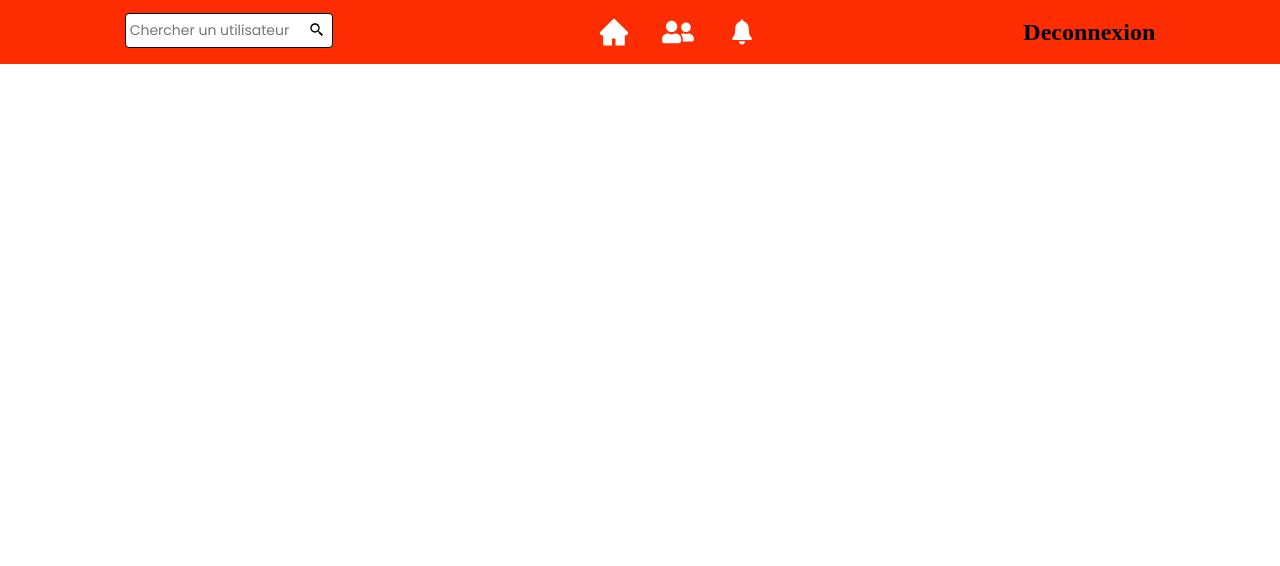
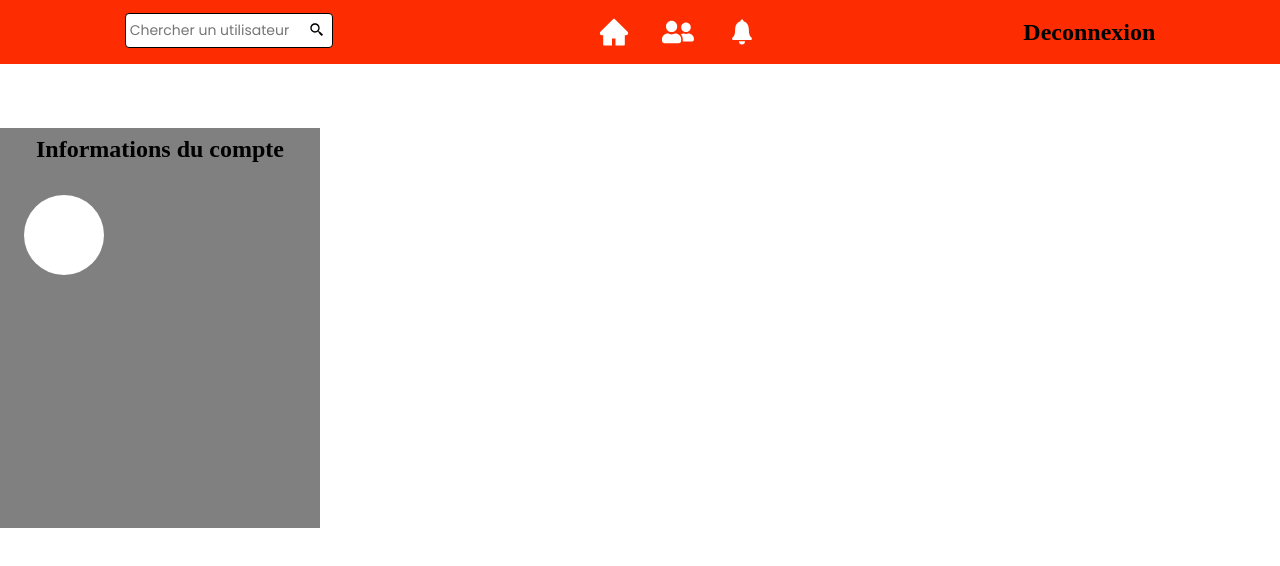
Before and after one commit to SebastienStordeur/Groupomania, a React (Create React App) app: page /dashboard in a window 1280 px wide. Shown: the top 566 px of the page. Built offline with nearby package versions, Linux system fonts and the light colour scheme.

Commit message:
account info display (placeholder)

```diff
--- /dev/null
+++ b/src/Components/Pages/Dashboard/Body/AccountInfo.js
@@ -0,0 +1,15 @@
+import React from 'react'
+
+const AccountInfo = () => {
+  return (
+    <section className="account-info">
+      <h2 className="account-info__title">Informations du compte</h2>
+      <div className="account-info__container-photo">
+        {/* <img className="account-info__photo" src={} alt={} /> */}
+      </div>
+      {/* Nom prenom modifier bouton et autres infos */}
+    </section>
+  )
+}
+
+export default AccountInfo
--- /dev/null
+++ b/src/Components/Pages/Dashboard/Body/DashboardBody.js
@@ -0,0 +1,12 @@
+import React from 'react'
+import AccountInfo from './AccountInfo'
+
+const DashboardBody = () => {
+  return (
+    <div>
+      <AccountInfo />
+    </div>
+  )
+}
+
+export default DashboardBody
--- a/src/Components/Pages/Dashboard/DashboardPage.js
+++ b/src/Components/Pages/Dashboard/DashboardPage.js
@@ -1,10 +1,12 @@
 import React from 'react'
 import Header from './Header/Header';
+import DashboardBody from './Body/DashboardBody';
 
 const DashboardPage = ()  => {
   return (
     <div>
       <Header />
+      <DashboardBody />
     </div>
   )
 }
--- /dev/null
+++ b/src/sass/layout/_accountinfo.scss
@@ -0,0 +1,24 @@
+.account-info {
+  width: 25%;
+  height: 25rem;
+  margin-top: 4rem;
+  padding-top: 0.5rem;
+  background-color: grey;
+  &__title {
+    text-align: center;
+  }
+  &__container-photo {
+    position: relative;
+    margin: 2rem 1.5rem;
+    background-color: white;
+    height: 5rem;
+    width: 5rem;
+    border-radius: 50%;
+  }
+  &__photo {
+    position: absolute;
+    height: 100%;
+    width: 100%;
+    object-fit: cover;
+  }
+}
--- a/src/sass/layout/_header.scss
+++ b/src/sass/layout/_header.scss
@@ -5,7 +5,9 @@
   justify-content: space-around;
   align-items: center;
   height: 4rem;
+  width: 100%;
   background-color: $secondary-color;
+  //position: fixed;
 }
 .icons-container {
   display: flex;
--- a/src/sass/main.scss
+++ b/src/sass/main.scss
@@ -6,3 +6,4 @@
 @import './components/btn';
 
 @import './layout/header';
+@import './layout/accountinfo';
--- a/src/style.css
+++ b/src/style.css
@@ -151,6 +151,7 @@ input {
   justify-content: space-around;
   align-items: center;
   height: 4rem;
+  width: 100%;
   background-color: #FD2D01;
 }
 
@@ -185,4 +186,29 @@ input {
   cursor: pointer;
 }
 
+.account-info {
+  width: 25%;
+  height: 25rem;
+  margin-top: 4rem;
+  padding-top: 0.5rem;
+  background-color: grey;
+}
+.account-info__title {
+  text-align: center;
+}
+.account-info__container-photo {
+  position: relative;
+  margin: 2rem 1.5rem;
+  background-color: white;
+  height: 5rem;
+  width: 5rem;
+  border-radius: 50%;
+}
+.account-info__photo {
+  position: absolute;
+  height: 100%;
+  width: 100%;
+  object-fit: cover;
+}
+
 /*# sourceMappingURL=style.css.map */
```
Also changed, not shown: src/Components/Pages/Dashboard/Body/Contacts.js (added), src/Components/Pages/Dashboard/Body/MainContent.js (added), 1 other file (tests, documents, lock files or other folders).
